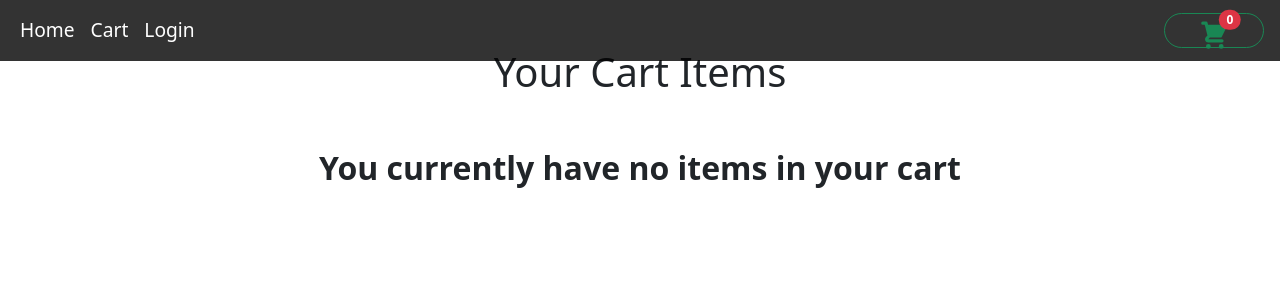
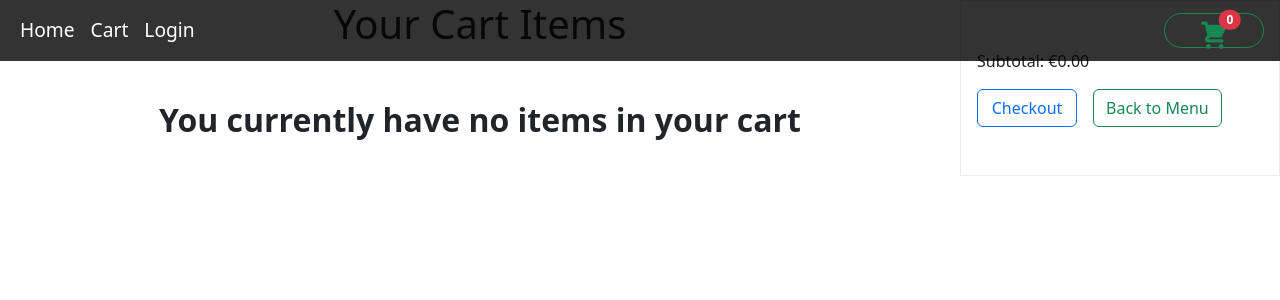
Before and after one commit to CodingLady22/skizzy-fast-food, a React (Vite) app in the folder skizzy-fast-food/: page /cartPage in a window 1280 px wide. Shown: the top 300 px of the page. Built offline with nearby package versions, Linux system fonts and the light colour scheme; a web font is replaced by a local one.

Commit message:
improve the layout of the cart page and import the useNavige hook for the 'back to menu' button

```diff
--- a/skizzy-fast-food/src/components/cart/CartPage.jsx
+++ b/skizzy-fast-food/src/components/cart/CartPage.jsx
@@ -1,9 +1,18 @@
+import { Container, Row, Col, Button } from 'react-bootstrap';
 import menuItems from "../../menuItems"
 import { CartContext } from "../../context/cartContextProvider"
 import { useContext } from "react"
+import { useNavigate } from "react-router-dom"
 import CartItem from "./CartItem"
+import DeliveryOptions from './DeliveryOptions';
 
 function CartPage() {
+
+  let navigate = useNavigate()
+
+  function handleClick() {
+    navigate("/#menu")
+  }
 
   const { cartItem, addToCart, removeFromCart, updateCartItemCount } = useContext(CartContext);
   const cartIsEmpty = Object.values(cartItem).every(quantity => quantity === 0);
@@ -16,8 +25,12 @@ function CartPage() {
 
   console.log(subTotal);
 
+
   return (
-    <section className='container cart-section p-5'>
+    <section className='cart-section'>
+      <Container fluid>
+      <Row>
+        <Col lg={9} md={8} xs={12}>
         <h1 className="mb-5 text-center">Your Cart Items</h1>
       <div className="">
         {cartIsEmpty ? (
@@ -28,17 +41,17 @@ function CartPage() {
             const menuItem = menuItems.find(item => item.id === itemId);
             if(quantity !== 0 && menuItem) {
               return (
-                <div className="col-sm-5">
+                <div className="col-sm-4">
                   <div className="">
                   <div key={itemId} className="card mb-3 p-3">
                     <CartItem data={menuItem} quantity={quantity} />
                     <div className="mb-2">
-                      <button className="btn btn-outline-secondary fw-bold" onClick={() => removeFromCart(itemId)}> - </button>
+                      <button className="special-btn  fw-bold" onClick={() => removeFromCart(itemId)}> - </button>
                       <input type="text"
                         value={quantity}
                         onChange={(e) => updateCartItemCount(Number(e.target.value), itemId)}
                         className="cart-input text-center mx-2" />
-                      <button className="btn btn-outline-secondary fw-bold" onClick={() => addToCart(itemId)}> + </button>
+                      <button className="special-btn" onClick={() => addToCart(itemId)}> + </button>
                     </div>
                   </div>
                 </div>
@@ -47,16 +60,24 @@ function CartPage() {
             }
             return null;
           })}
+        </div>
+        )}
+      </div>
+      </Col>
+      <Col lg={3} md={4} sm={12} className='border border-light-subtle py-5 px-3 100vh mb-5'>
           <div className="col">
             <div className="">
               <p>Subtotal: €{subTotal.toFixed(2)}</p>
-              <button className="btn btn-outline-primary">Checkout</button>
-              <button className="btn btn-outline-success">Back to Menu</button>
             </div>
           </div>
-        </div>
-        )}
-      </div>
+          {/* Add code for delivery options */}
+          <div>
+            <button className="btn btn-outline-primary me-2">Checkout</button>
+            <button onClick={handleClick} className="btn btn-outline-success ms-2">Back to Menu</button>
+          </div>
+      </Col>
+      </Row>
+      </Container>
     </section>
   )
 }
```
